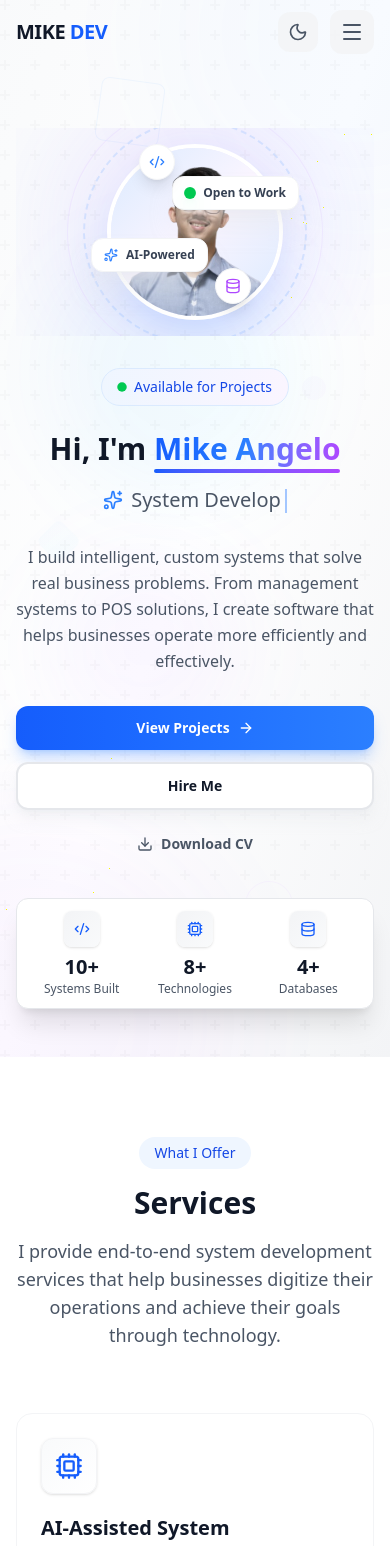
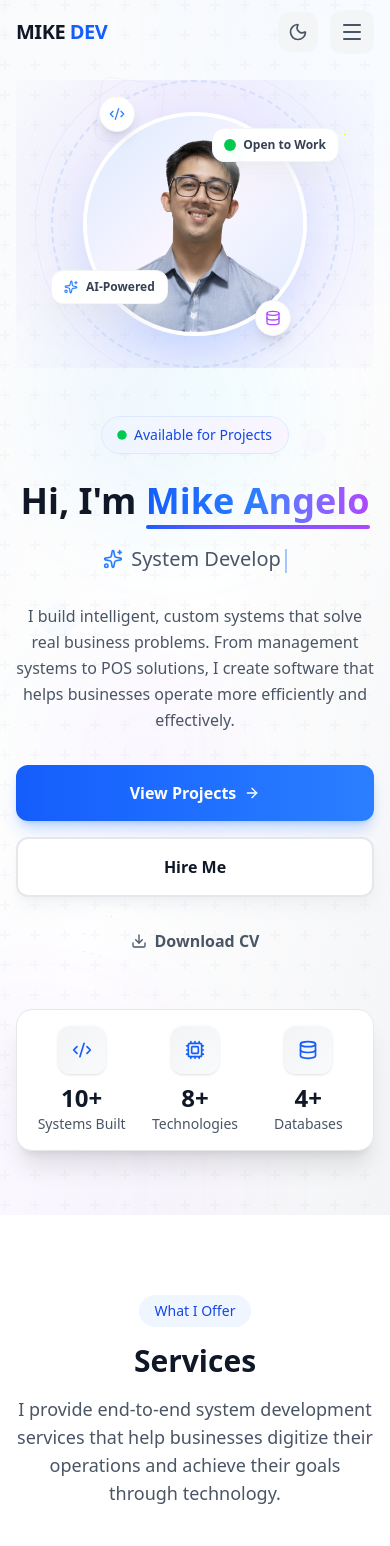
Before and after one commit to mikeangelocasono/mikeangelodev, a Next.js app: page / in a window 390 px wide. Shown: the top 1546 px of the page. Built offline with nearby package versions, Linux system fonts and the light colour scheme.

Commit message:
Revert "portfolio"
This reverts commit 38ee6f7b07edc76e5b9ebb3d299415ea8e6d8561.

```diff
--- a/src/app/globals.css
+++ b/src/app/globals.css
@@ -37,7 +37,6 @@
   --color-background: var(--background);
   --color-foreground: var(--foreground);
   --font-sans: var(--font-inter);
-  --breakpoint-xs: 420px;
 }
 
 /* ========================================
--- a/src/components/Hero.tsx
+++ b/src/components/Hero.tsx
@@ -62,7 +62,7 @@ export default function Hero() {
   return (
     <section
       id="home"
-      className="relative min-h-screen flex items-center pt-28 sm:pt-24 md:pt-20 pb-12 sm:pb-16 overflow-hidden bg-gradient-to-br from-gray-50 via-white to-gray-100 dark:from-slate-950 dark:via-slate-900 dark:to-slate-900"
+      className="relative min-h-screen flex items-center pt-20 pb-16 overflow-hidden bg-gradient-to-br from-gray-50 via-white to-gray-100 dark:from-slate-950 dark:via-slate-900 dark:to-slate-900"
     >
       {/* Animated Background Elements */}
       <div className="absolute inset-0 overflow-hidden">
@@ -140,7 +140,7 @@ export default function Hero() {
       </div>
 
       <div className="relative max-w-7xl mx-auto px-4 sm:px-6 lg:px-8 w-full">
-        <div className="grid lg:grid-cols-2 gap-8 sm:gap-12 lg:gap-16 items-center">
+        <div className="grid lg:grid-cols-2 gap-12 lg:gap-16 items-center">
           {/* Content */}
           <motion.div
             initial={{ opacity: 0, y: 30 }}
@@ -168,7 +168,7 @@ export default function Hero() {
               initial={{ opacity: 0, y: 20 }}
               animate={{ opacity: 1, y: 0 }}
               transition={{ duration: 0.6, delay: 0.2 }}
-              className="text-3xl xs:text-4xl sm:text-5xl lg:text-6xl font-bold text-gray-900 dark:text-white leading-tight mb-3 sm:mb-4"
+              className="text-4xl sm:text-5xl lg:text-6xl font-bold text-gray-900 dark:text-white leading-tight mb-4"
             >
               Hi, I&apos;m{" "}
               <span className="relative">
@@ -219,14 +219,14 @@ export default function Hero() {
               initial={{ opacity: 0, y: 20 }}
               animate={{ opacity: 1, y: 0 }}
               transition={{ duration: 0.5, delay: 0.5 }}
-              className="flex flex-col xs:flex-row flex-wrap gap-3 sm:gap-4 justify-center lg:justify-start mb-8 sm:mb-10"
+              className="flex flex-col sm:flex-row gap-4 justify-center lg:justify-start mb-10"
             >
               <motion.a
                 href="#projects"
                 onClick={(e) => handleNavClick(e, "#projects")}
                 whileHover={{ scale: 1.02, y: -2 }}
                 whileTap={{ scale: 0.98 }}
-                className="inline-flex items-center justify-center gap-2 px-5 sm:px-7 py-3 sm:py-4 text-sm sm:text-base font-semibold text-white bg-gradient-to-r from-blue-600 to-blue-500 rounded-xl hover:from-blue-500 hover:to-blue-600 transition-all duration-300 shadow-lg shadow-blue-500/30 hover:shadow-xl hover:shadow-blue-500/40 group"
+                className="inline-flex items-center justify-center gap-2 px-7 py-4 text-base font-semibold text-white bg-gradient-to-r from-blue-600 to-blue-500 rounded-xl hover:from-blue-500 hover:to-blue-600 transition-all duration-300 shadow-lg shadow-blue-500/30 hover:shadow-xl hover:shadow-blue-500/40 group"
               >
                 View Projects
                 <ArrowRight className="w-4 h-4 group-hover:translate-x-1 transition-transform" />
@@ -236,7 +236,7 @@ export default function Hero() {
                 onClick={(e) => handleNavClick(e, "#contact")}
                 whileHover={{ scale: 1.02, y: -2 }}
                 whileTap={{ scale: 0.98 }}
-                className="inline-flex items-center justify-center gap-2 px-5 sm:px-7 py-3 sm:py-4 text-sm sm:text-base font-semibold text-gray-900 dark:text-white bg-white dark:bg-slate-800 border-2 border-gray-200 dark:border-slate-600 rounded-xl hover:bg-gray-50 dark:hover:bg-slate-700 hover:border-gray-300 dark:hover:border-slate-500 transition-all duration-300 shadow-lg shadow-gray-200/50 dark:shadow-slate-900/50"
+                className="inline-flex items-center justify-center gap-2 px-7 py-4 text-base font-semibold text-gray-900 dark:text-white bg-white dark:bg-slate-800 border-2 border-gray-200 dark:border-slate-600 rounded-xl hover:bg-gray-50 dark:hover:bg-slate-700 hover:border-gray-300 dark:hover:border-slate-500 transition-all duration-300 shadow-lg shadow-gray-200/50 dark:shadow-slate-900/50"
               >
                 Hire Me
               </motion.a>
@@ -244,7 +244,7 @@ export default function Hero() {
                 href="/Mike_Angelo_Casono_CV.pdf"
                 download
                 whileHover={{ y: -2 }}
-                className="inline-flex items-center justify-center gap-2 px-4 sm:px-6 py-3 sm:py-4 text-sm sm:text-base font-semibold text-gray-600 dark:text-slate-300 hover:text-blue-600 dark:hover:text-blue-400 transition-all duration-200 group"
+                className="inline-flex items-center justify-center gap-2 px-6 py-4 text-base font-semibold text-gray-600 dark:text-slate-300 hover:text-blue-600 dark:hover:text-blue-400 transition-all duration-200 group"
               >
                 <Download className="w-4 h-4 group-hover:animate-bounce" />
                 Download CV
@@ -256,24 +256,24 @@ export default function Hero() {
               initial={{ opacity: 0, y: 20 }}
               animate={{ opacity: 1, y: 0 }}
               transition={{ duration: 0.5, delay: 0.6 }}
-              className="grid grid-cols-3 gap-2 xs:gap-3 sm:gap-6 lg:gap-8 max-w-sm sm:max-w-md mx-auto lg:mx-0 p-3 sm:p-5 lg:p-6 rounded-xl sm:rounded-2xl bg-white dark:bg-slate-800 shadow-xl border border-gray-200 dark:border-slate-600 relative z-50"
+              className="grid grid-cols-3 gap-4 sm:gap-8 max-w-md mx-auto lg:mx-0 p-4 sm:p-6 rounded-2xl bg-white dark:bg-slate-800 shadow-xl border border-gray-200 dark:border-slate-600 relative z-50"
             >
               {stats.map((stat, index) => (
                 <motion.div
                   key={index}
-                  className="text-center group cursor-default"
+                  className="text-center lg:text-left group cursor-default"
                   initial={{ opacity: 0, y: 20 }}
                   animate={{ opacity: 1, y: 0 }}
                   transition={{ duration: 0.4, delay: 0.7 + index * 0.1 }}
                   whileHover={{ y: -4, scale: 1.02 }}
                 >
-                  <div className="inline-flex items-center justify-center w-9 h-9 sm:w-11 sm:h-11 lg:w-12 lg:h-12 rounded-lg sm:rounded-xl bg-gradient-to-br from-gray-100 to-gray-50 dark:from-slate-700 dark:to-slate-600 mb-1.5 sm:mb-2 group-hover:from-blue-100 group-hover:to-blue-50 dark:group-hover:from-blue-900/50 dark:group-hover:to-blue-800/50 transition-all duration-300 shadow-sm group-hover:shadow-md">
-                    <stat.icon className="w-4 h-4 sm:w-5 sm:h-5 text-blue-600 dark:text-blue-400" />
+                  <div className="inline-flex items-center justify-center w-12 h-12 rounded-xl bg-gradient-to-br from-gray-100 to-gray-50 dark:from-slate-700 dark:to-slate-600 mb-2 group-hover:from-blue-100 group-hover:to-blue-50 dark:group-hover:from-blue-900/50 dark:group-hover:to-blue-800/50 transition-all duration-300 shadow-sm group-hover:shadow-md">
+                    <stat.icon className="w-5 h-5 text-blue-600 dark:text-blue-400" />
                   </div>
-                  <div className="text-xl sm:text-2xl lg:text-3xl font-bold text-gray-900 dark:text-white">
+                  <div className="text-2xl sm:text-3xl font-bold text-gray-900 dark:text-white">
                     {stat.value}
                   </div>
-                  <div className="text-xs sm:text-sm text-gray-600 dark:text-slate-300 font-medium leading-tight">
+                  <div className="text-sm text-gray-600 dark:text-slate-300 font-medium">
                     {stat.label}
                   </div>
                 </motion.div>
@@ -286,28 +286,28 @@ export default function Hero() {
             initial={{ opacity: 0, scale: 0.9 }}
             animate={{ opacity: 1, scale: 1 }}
             transition={{ duration: 0.8, delay: 0.2, ease: "easeOut" }}
-            className="order-1 lg:order-2 flex justify-center relative z-0 overflow-hidden mt-4 sm:mt-0"
+            className="order-1 lg:order-2 flex justify-center relative z-0 overflow-hidden"
           >
             {/* Outer container with padding for floating elements */}
-            <div className="relative p-4 xs:p-6 sm:p-10 lg:p-16 pointer-events-none -z-10">
+            <div className="relative p-8 sm:p-12 lg:p-16 pointer-events-none -z-10">
               {/* Animated decorative rings - positioned relative to center */}
               <motion.div
                 animate={{ rotate: 360 }}
                 transition={{ duration: 20, repeat: Infinity, ease: "linear" }}
-                className="absolute top-1/2 left-1/2 -translate-x-1/2 -translate-y-1/2 w-56 h-56 xs:w-64 xs:h-64 sm:w-80 sm:h-80 lg:w-[420px] lg:h-[420px] border-2 border-dashed border-blue-200/50 dark:border-blue-500/20 rounded-full pointer-events-none z-0"
+                className="absolute top-1/2 left-1/2 -translate-x-1/2 -translate-y-1/2 w-72 h-72 sm:w-88 sm:h-88 lg:w-[420px] lg:h-[420px] border-2 border-dashed border-blue-200/50 dark:border-blue-500/20 rounded-full pointer-events-none z-0"
               />
               <motion.div
                 animate={{ rotate: -360 }}
                 transition={{ duration: 25, repeat: Infinity, ease: "linear" }}
-                className="absolute top-1/2 left-1/2 -translate-x-1/2 -translate-y-1/2 w-64 h-64 xs:w-72 xs:h-72 sm:w-88 sm:h-88 lg:w-[460px] lg:h-[460px] border border-purple-200/30 dark:border-purple-500/10 rounded-full pointer-events-none z-0"
+                className="absolute top-1/2 left-1/2 -translate-x-1/2 -translate-y-1/2 w-80 h-80 sm:w-96 sm:h-96 lg:w-[460px] lg:h-[460px] border border-purple-200/30 dark:border-purple-500/10 rounded-full pointer-events-none z-0"
               />
 
               {/* Glow effect */}
-              <div className="absolute top-1/2 left-1/2 -translate-x-1/2 -translate-y-1/2 w-52 h-52 xs:w-64 xs:h-64 sm:w-80 sm:h-80 lg:w-96 lg:h-96 bg-gradient-to-r from-blue-500/20 via-purple-500/20 to-blue-500/20 rounded-full blur-3xl scale-110 pointer-events-none z-0" />
+              <div className="absolute top-1/2 left-1/2 -translate-x-1/2 -translate-y-1/2 w-64 h-64 sm:w-80 sm:h-80 lg:w-96 lg:h-96 bg-gradient-to-r from-blue-500/20 via-purple-500/20 to-blue-500/20 rounded-full blur-3xl scale-110 pointer-events-none z-0" />
 
               {/* Image Container */}
               <motion.div
-                className="relative w-44 h-44 xs:w-52 xs:h-52 sm:w-64 sm:h-64 lg:w-80 lg:h-80 rounded-full overflow-hidden border-4 border-white dark:border-slate-700 shadow-2xl shadow-blue-500/20 dark:shadow-blue-500/10 z-0 pointer-events-auto"
+                className="relative w-56 h-56 sm:w-72 sm:h-72 lg:w-80 lg:h-80 rounded-full overflow-hidden border-4 border-white dark:border-slate-700 shadow-2xl shadow-blue-500/20 dark:shadow-blue-500/10 z-0 pointer-events-auto"
                 whileHover={{ scale: 1.02 }}
                 transition={{ duration: 0.3 }}
               >
```
